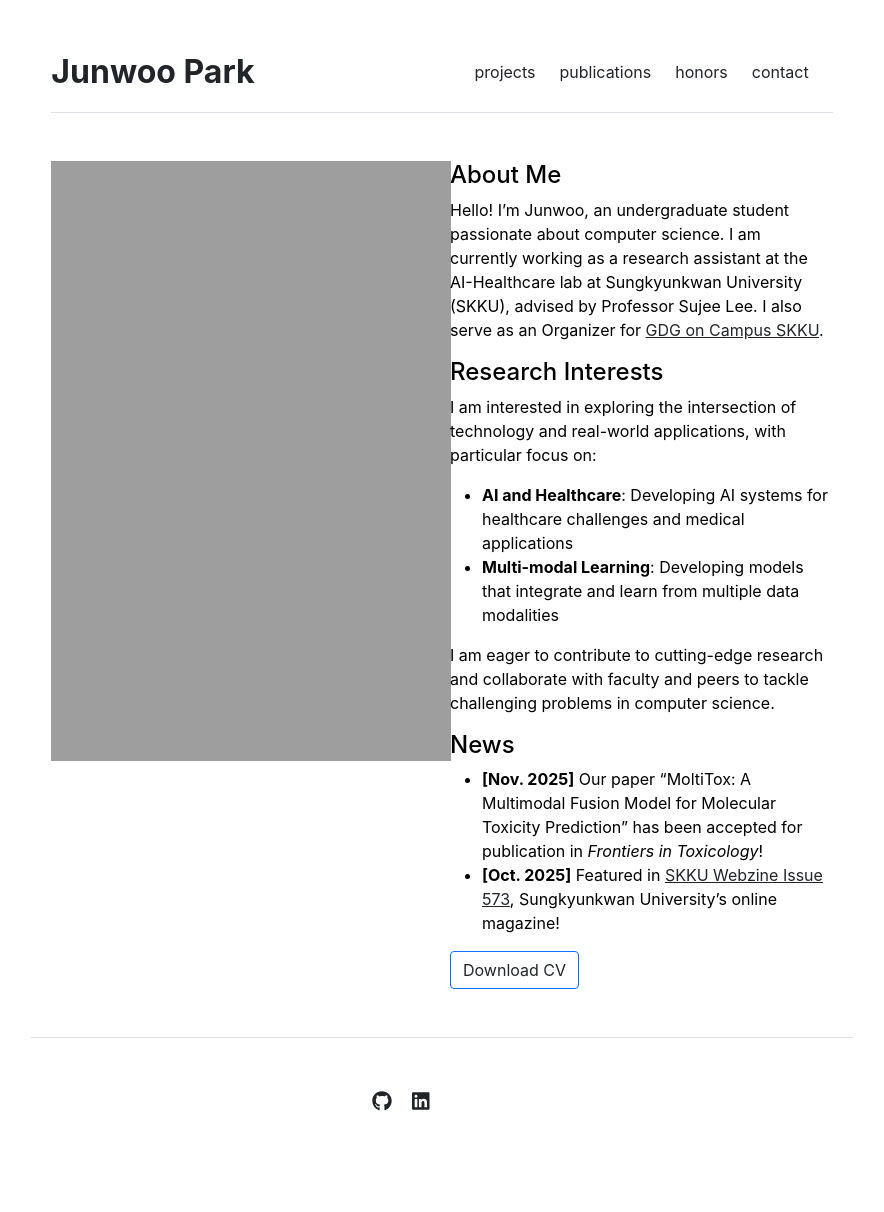
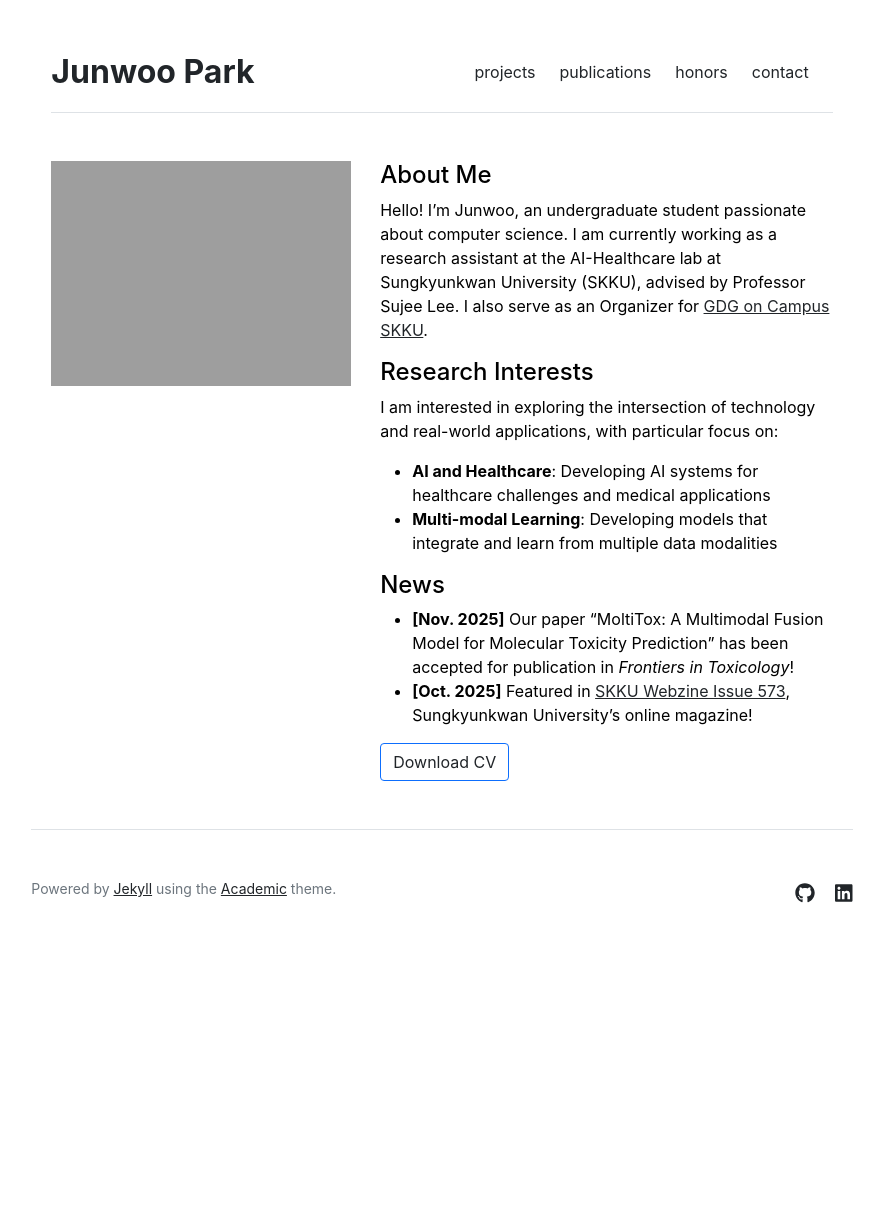
Before and after one commit to junwoop0/junwoop0.github.io, a Jekyll site: the page built from index.md, in a window 1280 px wide. Shown: the whole page, without its empty margins (198-1082 px from the left). Built offline with Jekyll 4.4.1, drawn with Linux system fonts in a browser that asks for light colours; after the commit the page ends 1011 px from its top, so only the background shows below that.

Commit message:
update profile

```diff
--- a/_includes/contact.html
+++ b/_includes/contact.html
@@ -5,7 +5,9 @@
     <div class="row g-5 mb-5">
       <div class="col-md-12">
         <p>I'm always happy to discuss research opportunities and collaborations.</p>
+        <p>I am eager to contribute to cutting-edge research and collaborate with faculty and peers to tackle challenging problems in computer science.</p>
         <p>Email: <a href="mailto:jw0528@g.skku.edu">jw0528@g.skku.edu</a> | <a href="mailto:junwooops@gmail.com">junwooops@gmail.com</a></p>
+        <p>LinkedIn: <a href="https://www.linkedin.com/in/pjw00" target="_blank">www.linkedin.com/in/pjw00</a></p>
       </div>
     </div>
     {% endfor %}
--- a/_includes/footer.html
+++ b/_includes/footer.html
@@ -1,5 +1,8 @@
 <footer class="pt-5 my-5 text-muted border-top">
   <div class="row">
+    <div class="col-md-6">
+      <p class="small">Powered by <a href="https://jekyllrb.com/" target="_blank">Jekyll</a> using the <a href="https://github.com/LeNPaul/academic" target="_blank">Academic</a> theme.</p>
+    </div>
     <div class="col-md-6 text-end social-media-icons">
       {% for item in site.data.settings.social %}
         <a href="{{ item.link }}" class="ms-3 fs-5"><i class="fab fa-{{ item.icon }}"></i></a>
--- a/_layouts/home.html
+++ b/_layouts/home.html
@@ -3,11 +3,11 @@ layout: default
 ---
 
 <div style="max-width: 1200px; margin: 0 auto; padding: 0 20px;">
-  <div class="row g-3 mb-5">
-    <div class="col-md-6">
-      <img src="{{ site.github.url }}/assets/img/profile.jpeg" alt="Home" style="width: 400px; height: 600px; object-fit: cover;">
+  <div class="row g-2 mb-5">
+    <div class="col-md-5">
+      <img src="{{ site.github.url }}/assets/img/profile.jpeg" alt="Home" style="width: 100%; max-width: 300px; height: auto; max-height: 450px; object-fit: cover;">
     </div>
-    <div class="col-md-6 d-flex flex-column">
+    <div class="col-md-7 d-flex flex-column">
       {{ content }}
       <div class="mt-auto">
         <a href="{{ site.github.url }}/assets/cv.pdf" class="btn btn-outline-primary" download>Download CV</a>
--- a/index.md
+++ b/index.md
@@ -14,8 +14,6 @@ I am interested in exploring the intersection of technology and real-world appli
 - **AI and Healthcare**: Developing AI systems for healthcare challenges and medical applications
 - **Multi-modal Learning**: Developing models that integrate and learn from multiple data modalities
 
-I am eager to contribute to cutting-edge research and collaborate with faculty and peers to tackle challenging problems in computer science.
-
 ## News
 
 - **[Nov. 2025]** Our paper "MoltiTox: A Multimodal Fusion Model for Molecular Toxicity Prediction" has been accepted for publication in *Frontiers in Toxicology*!
```
